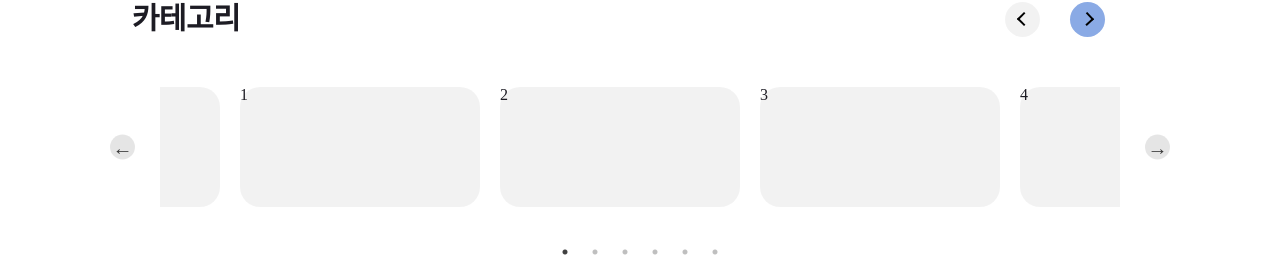
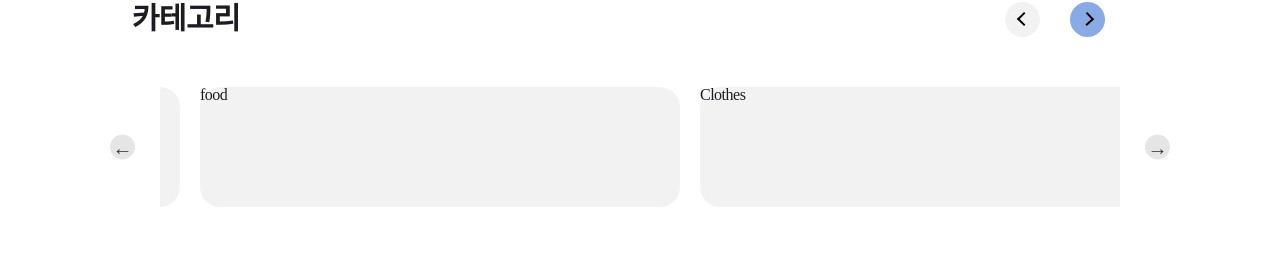
Before and after one commit to Project-TMusic/dp_frontend, a React (Create React App) app: page / in a window 1280 px wide. Shown: the part 753-1010 px from the top of the page. Built offline with nearby package versions, Linux system fonts and the light colour scheme; a web font is replaced by a local one.

Commit message:
Feature: Category by click

```diff
--- a/src/components/common/Category/index.tsx
+++ b/src/components/common/Category/index.tsx
@@ -1,10 +1,10 @@
-import React from 'react';
+import React, { useState } from 'react';
 import 'slick-carousel/slick/slick.css';
 import 'slick-carousel/slick/slick-theme.css';
 import * as S from './styled';
+import { NavLink } from 'react-router-dom';
 
 export interface CategoryTemplateProps {
-  CategoryTemplateType: 'food' | 'clothes' | 'health' | 'computer' | 'tool';
   food: React.ReactNode;
   clothes: React.ReactNode;
   health: React.ReactNode;
@@ -13,7 +13,6 @@ export interface CategoryTemplateProps {
 }
 
 export const Category: React.FC<CategoryTemplateProps> = ({
-  CategoryTemplateType,
   food,
   clothes,
   health,
@@ -24,14 +23,28 @@ export const Category: React.FC<CategoryTemplateProps> = ({
   const left = false;
 
   const settings = {
-    dots: true,
+    loop: false,
     infinite: true,
     speed: 500,
-    slidesToShow: 4,
+    slidesToShow: 2,
     slidesToScroll: 1,
     pauseOnHover: true,
   };
+  const [CategoryFood, setCategory] = useState('');
+  const CategoryOnClickFood = () => {
+    setCategory('food');
+  };
+  const CategoryOnClickClothes = () => {
+    setCategory('clothes');
+  };
+  const CategoryOnClickHealth = () => {
+    setCategory('health');
+  };
+  const CategoryOnClickTool = () => {
+    setCategory('tool');
+  };
   return (
+    <>
       <S.CategoryContainer>
         <S.TopContainer>
           <S.CategoryTitleContainer>
@@ -52,16 +65,25 @@ export const Category: React.FC<CategoryTemplateProps> = ({
           <S.CategoryListContainer>
             <S.FlexPosition>
               <S.CarouselStyled {...settings}>
-              <S.CategorySection>1</S.CategorySection>
-              <S.CategorySection>2</S.CategorySection>
-              <S.CategorySection>3</S.CategorySection>
-              <S.CategorySection>4</S.CategorySection>
-              <S.CategorySection>5</S.CategorySection>
-              <S.CategorySection>6</S.CategorySection>
+                <S.CategorySection onClick={CategoryOnClickFood}>
+                  food
+                </S.CategorySection>
+                <S.CategorySection onClick={CategoryOnClickClothes}>
+                  Clothes
+                </S.CategorySection>
+                <S.CategorySection onClick={CategoryOnClickHealth}>
+                  Health
+                </S.CategorySection>
+                <S.CategorySection onClick={CategoryOnClickTool}>
+                  Tool
+                </S.CategorySection>
               </S.CarouselStyled>
             </S.FlexPosition>
           </S.CategoryListContainer>
         </S.BottomContainer>
       </S.CategoryContainer>
+      {CategoryFood === 'food' ? food : <></>}
+      {CategoryFood === 'clothes' ? clothes : <></>}
+    </>
   );
 };
```
Lines whose indentation alone changed are shown as unchanged.
